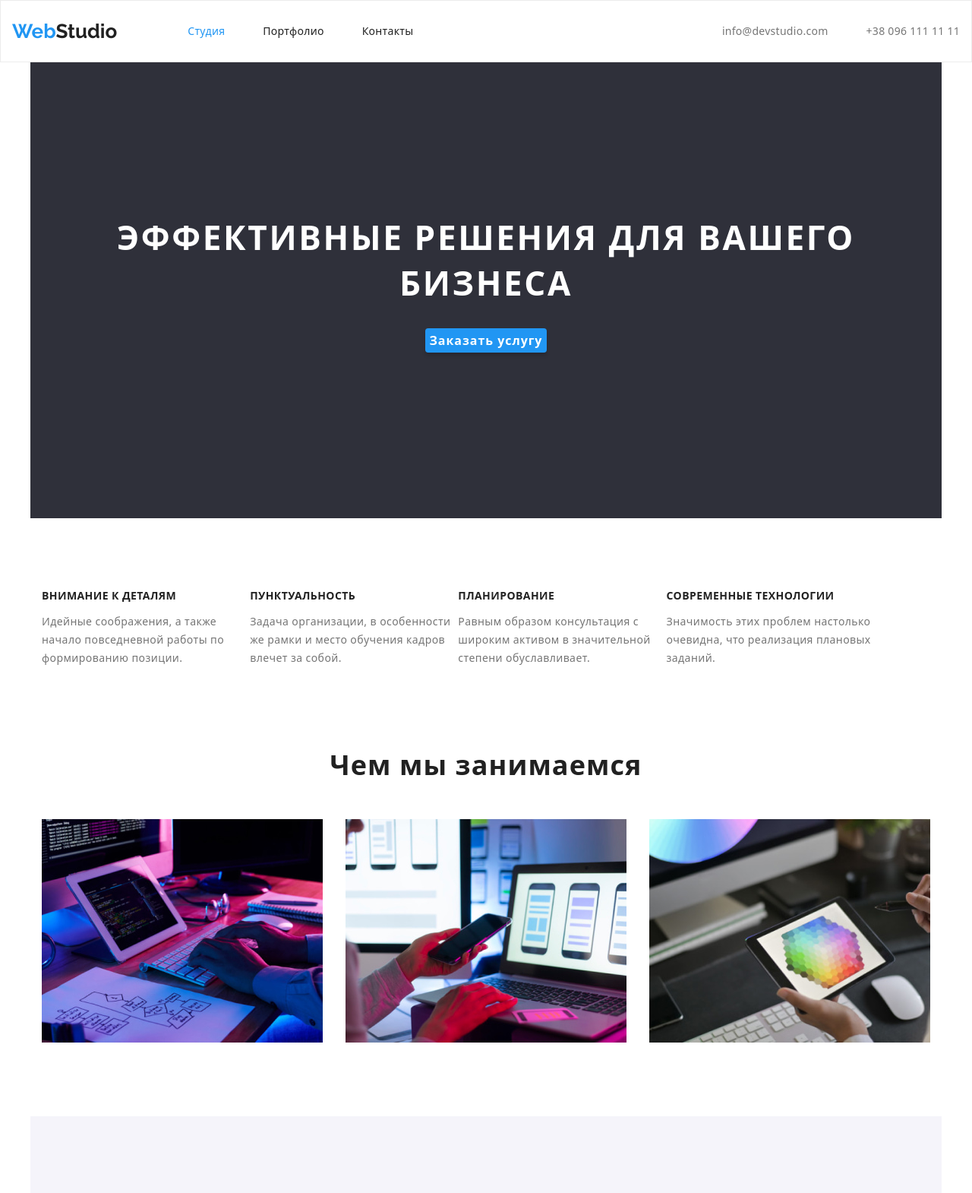
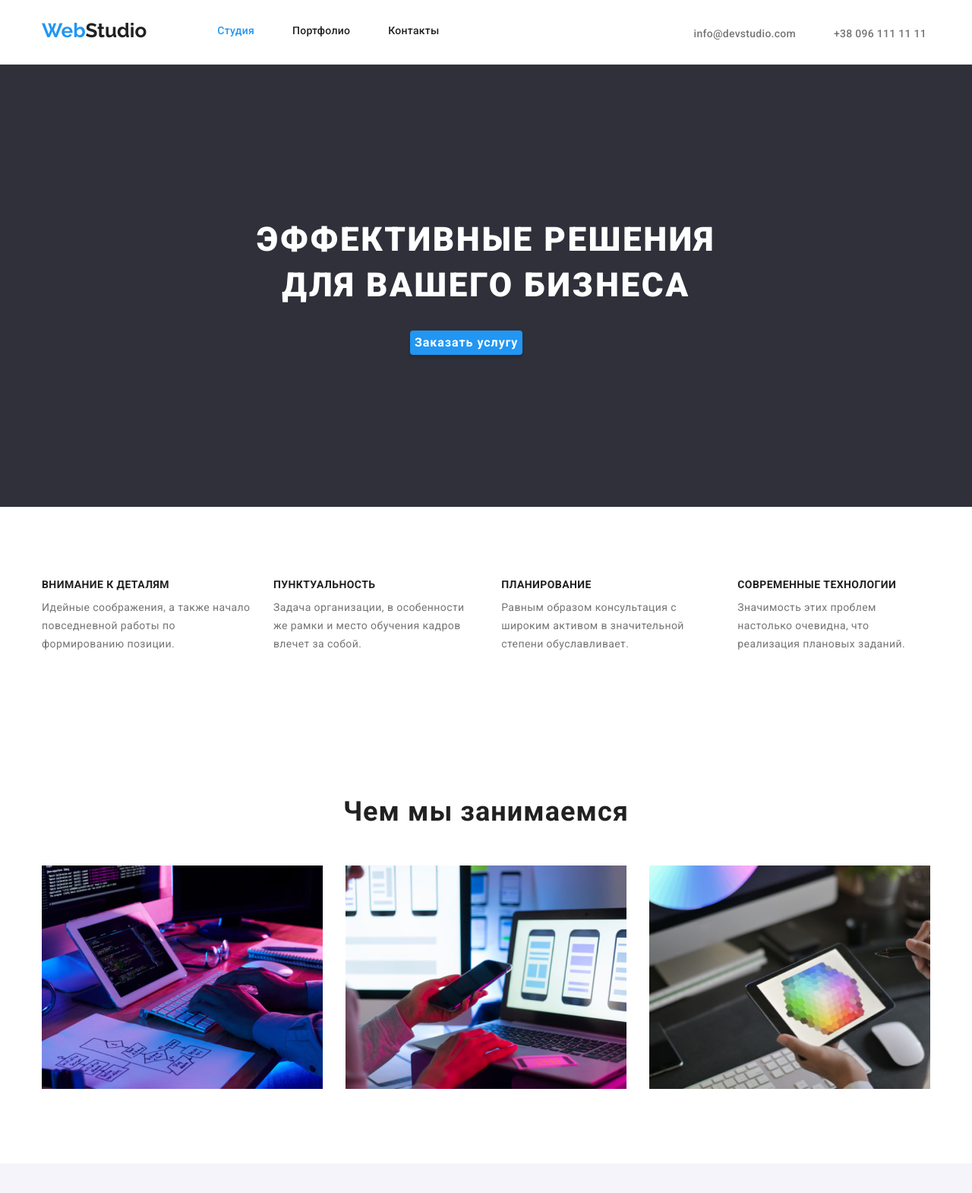
Before and after one commit to Apalamir1/goit-markup-hw-03, a plain HTML site: page index.html in a window 1280 px wide. Shown: the top 1570 px of the page at 76% size. Drawn offline with Linux system fonts and the light colour scheme.

Commit message:
index-fu

```diff
--- a/css/style.css
+++ b/css/style.css
@@ -25,37 +25,44 @@ h2,
 h3 {
   margin: 0;
 }
+p{
+  margin: 0;
+}
 .container{
   width: 1200px;
+  padding-left: 15px;
+  padding-right: 15px;
+  margin-left: auto;
+  margin-right: auto;
   justify-content:center;
 }
 .hdr {
-  display: flex;
-  align-items: center;
-  border: 1px solid #ECECEC;
+  border-bottom: 1px solid #ECECEC;
 }
 .site-nav {
-  display: flex;
-  margin-left: 93px;
+  display: inline-flex;
+  align-items: center;
 }
-.site-nav .item + .item {
+.site-nav .hdr-position + .hdr-position{
   margin-left: 50px;
 }
+
 .contact-nav {
-  margin-left: auto;
-  margin-right: 15px;
-  display: flex;
+  display:inline-flex;
+  margin-left: 331px;
+  margin-right: -281px;
 }
-.contact-nav .item + .item {
-  margin-left: 50px;
+.contact-nav .hdr-position + .hdr-position{
+margin-left: 50px;
 }
+
 .item {
   display: block;
   padding-top: 32px;
   padding-bottom: 32px;
 }
 .logo {
-  margin-left: 15px;
+  margin-right: 93px;
   font-family: 'Raleway', sans-serif;
   text-decoration: none;
   font-style: normal;
@@ -93,18 +100,13 @@ h3 {
   color: var(--focus-color);
 }
 .hero {
-  display: block;
-  justify-content: center;
   background: #2f303a;
-  height: 600px;
-  width: 1200px;
-  padding-left: 15px;
-  padding-right: 15px;
-  margin-left: auto;
-  margin-right: auto;
+  padding-top: 200px;
+  padding-bottom: 200px;
 }
 .hero-text {
-  padding-top: 200px;
+  margin-left: 237px;
+  margin-right: 237px;
   color: #ffffff;
   font-style: normal;
   font-weight: 900;
@@ -115,7 +117,9 @@ h3 {
   text-transform: uppercase;
 }
 .hero-button {
-  margin: 30px auto 200px auto;
+  margin-left: 485px;
+  margin-right: 485px;
+  margin-top: 30px ;
   background: #2196f3;
   color: #ffffff;
   box-shadow: 0px 4px 4px rgba(0, 0, 0, 0.15);
@@ -135,22 +139,21 @@ h3 {
   color: #ffffff;
 }
 .about-us {
-  width: 1200px;
-  padding-left: 15px;
-  padding-right: 15px;
-  margin-left: auto;
-  margin-right: auto;
-  margin-top: 94px;
+  padding-top: 94px;
+  padding-bottom: 94px;
 }
 .about-cont {
   display: flex;
-  flex-wrap: wrap;
 }
+
 .about-item {
-  width: 270px;
-  display: inline-block;
+  margin-right: 30px;
+}
+.about-cont :last-child{
+  margin-right: 0;
 }
 .about-us-title {
+
   font-style: normal;
   font-weight: bold;
   font-size: 14px;
@@ -159,7 +162,7 @@ h3 {
   text-transform: uppercase;
 }
 .about-us-text {
-  width: 270px;
+  margin-top: 10px;
   font-style: normal;
   font-weight: normal;
   font-size: 14px;
@@ -167,16 +170,12 @@ h3 {
   letter-spacing: 0.03em;
   color: #757575;
 }
+.job{
+  padding-top: 94px;
+  padding-bottom: 94px;
+}
 
-.job {
-  width: 1200px;
-  padding-left: 15px;
-  padding-right: 15px;
-  margin-right: auto;
-  margin-left: auto;
-}
 .job-title {
-  margin-top: 94px;
   margin-bottom: 50px;
   color: var(--main-color);
   font-style: normal;
@@ -197,17 +196,11 @@ h3 {
 }
 
 .team {
-  margin-top: 94px;
+  padding-top: 94px;
+  padding-bottom: 94px;
   background: #f5f4fa;
-  display: block;
-  width: 1200px;
-  padding-left: 15px;
-  padding-right: 15px;
-  margin-left: auto;
-  margin-right: auto;
 }
 .team-title {
-  padding-top: 94px;
   color: var(--main-color);
   font-style: normal;
   font-weight: bold;
@@ -217,19 +210,20 @@ h3 {
   letter-spacing: 0.03em;
 }
 .our-team {
-  display: inline-flex;
-  align-items: center;
+  display: flex;
 }
+.our-team :last-child{
+  margin-right: 0;
+}
+.team-list{
+margin-right: 30px;
+}
+
 .team-photo {
   margin-top: 50px;
-  margin-right: 30px;
+
 }
-.team-photo :first-child {
-  margin-left: 15px;
-}
-.team-photo :last-child {
-  margin-right: 15px;
-}
+
 .team-member {
   margin-top: 30px;
   color: var(--main-color);
@@ -252,11 +246,8 @@ h3 {
 }
 .footer {
   background: #2f303a;
-  width: 1200px;
-  padding-left: 15px;
-  padding-right: 15px;
-  margin-left: auto;
-  margin-right: auto;
+  padding-top: 60px;
+  padding-bottom: 60px;
 }
 .logo-footer {
   display: block;
--- a/index.html
+++ b/index.html
@@ -9,34 +9,39 @@
     <link rel="preconnect" href="https://fonts.gstatic.com" crossorigin>
     <link href="https://fonts.googleapis.com/css2?family=Raleway:wght@700&family=Roboto:wght@400;500;700;900&display=swap"
         rel="stylesheet">
+    <link rel="stylesheet" href="./css/modern-nomalize.css">
     <link rel="stylesheet" href="./css/style.css">
-    <link rel="stylesheet" href="./css/modern-nomalize.css">
 </head>
 <body>
     <!--hearder-->
-    <header>
-            <nav class="hdr">
+    <header class="hdr">
+        <div class="container">
+            <nav class="site-nav">
                     <a href="./index.html" class="logo"> <span class="web">Web</span>Studio</a>
                     <ul class="site-nav link">
-                    <li class="item"><a class="presence-effect" href="./index.html">Студия</a></li>
-                    <li class="item"><a href="./portfolio.html">Портфолио</a></li>
-                    <li class="item"><a href="">Контакты</a></li>
-                </ul>
-                <ul class="contact-nav link">
-                    <li class="item"><a class="link-contact" href="mailto:info@devstudio.com">info@devstudio.com</a></li>
-                    <li class="item"><a class="link-contact" href="tel:+380961111111">+38 096 111 11 11</a></li>
+                        <li class="hdr-position"><a class="item presence-effect" href="./index.html">Студия</a></li>
+                        <li class="hdr-position"><a class="item" href="./portfolio.html">Портфолио</a></li>
+                        <li class="hdr-position"><a class="item" href="">Контакты</a></li>
                     </ul>
             </nav>
+            <ul class="contact-nav link">
+                <li class="hdr-position"><a class="item link-contact" href="mailto:info@devstudio.com">info@devstudio.com</a></li>
+                <li class="hdr-position"><a class="item link-contact" href="tel:+380961111111">+38 096 111 11 11</a></li>
+            </ul>
+        </div>
     </header>
     <main>
     <!--hero-->
         <section class="hero">
+            <div class="container">
                 <h1 class="hero-text">Эффективные решения для вашего бизнеса</h1>
                 <button class="hero-button"  type="button">Заказать услугу</button>
+            </div>
         </section>
             <section class="about-us">
+                <div class="container">
                 <!--<h2 class="about-us">Особенности</h2>-->
-                <ul about-cont>
+                <ul class="about-cont">
                     <li class="about-item">
                         <h3 class="about-us-title">Внимание к деталям</h3>
                         <p class="about-us-text">Идейные соображения, а также начало повседневной работы по формированию позиции.</p>
@@ -54,47 +59,54 @@
                         <p class="about-us-text">Значимость этих проблем настолько очевидна, что реализация плановых заданий.</p>
                     </li>
                 </ul>
+            </div>
             </section>
             <section class="job">
+                <div class="container">
                     <h2 class="job-title">Чем мы занимаемся</h2>
                     <ul class="job-photo">
                         <li class="job-photo-item"><img src="./images/development1.jpg" alt="Разработка" width="370"></li>
                         <li class="job-photo-item"><img src="./images/development2.jpg" alt="Дизайн" width="370"></li>
                         <li class="job-photo-item"><img src="./images/development3.jpg" alt="Тестирование" width="370"></li>
                     </ul>
+                </div>
             </section>
             <section class="team">
+                <div class="container">
                     <h2 class="team-title">Наша команда</h2>
                     <ul class="our-team">
-                    <li >
+                        <li class="team-list">
                             <img class="team-photo" src="./images/comand1.jpg" alt="фото учасника команды" width="270">
                             <h3 class="team-member">Игорь Демьяненко</h3>
                             <p class="team-position">Product Designer</p>
                         </li>
-                    <li>
+                        <li class="team-list">
                             <img class="team-photo" src="./images/comand2.jpg" alt="фото учасника команды" width="270">
                             <h3 class="team-member">Ольга Репина</h3>
                             <p class="team-position">Frontend Developer</p>
                         </li>
-                    <li>
+                        <li class="team-list">
                             <img class="team-photo" src="./images/comand3.jpg" alt="фото учасника команды" width="270">
                             <h3 class="team-member">Николай Тарасов</h3>
                             <p class="team-position">Marketing</p>
                         </li>
-                    <li>
+                        <li class="team-list">
                             <img class="team-photo" src="./images/comand4.jpg" alt="" width="270">
                             <h3 class="team-member">Михаил Ермаков</h3>
                             <p class="team-position">UI Designer</p>
                         </li>
                     </ul>
+                </div>
             </section>
 
     </main>
     <footer class="footer">
+        <div class="container">
             <a href="./index.html" class="link logo-footer"> <span class="web">Web</span>Studio</a>
             <address class="adress">г. Киев, пр-т Леси Украинки, 26</address>
             <a class="link link-footer" href="mailto:info@example.com">info@example.com</a>
             <a class="link link-footer" href="tel:+380991111111">+38 099 111 11 11</a>
+        </div>
     </footer>
 </body>
 </html>
```
Also changed, not shown: portfolio.html (+14 -11 lines). Lines whose indentation alone changed are shown as unchanged.
